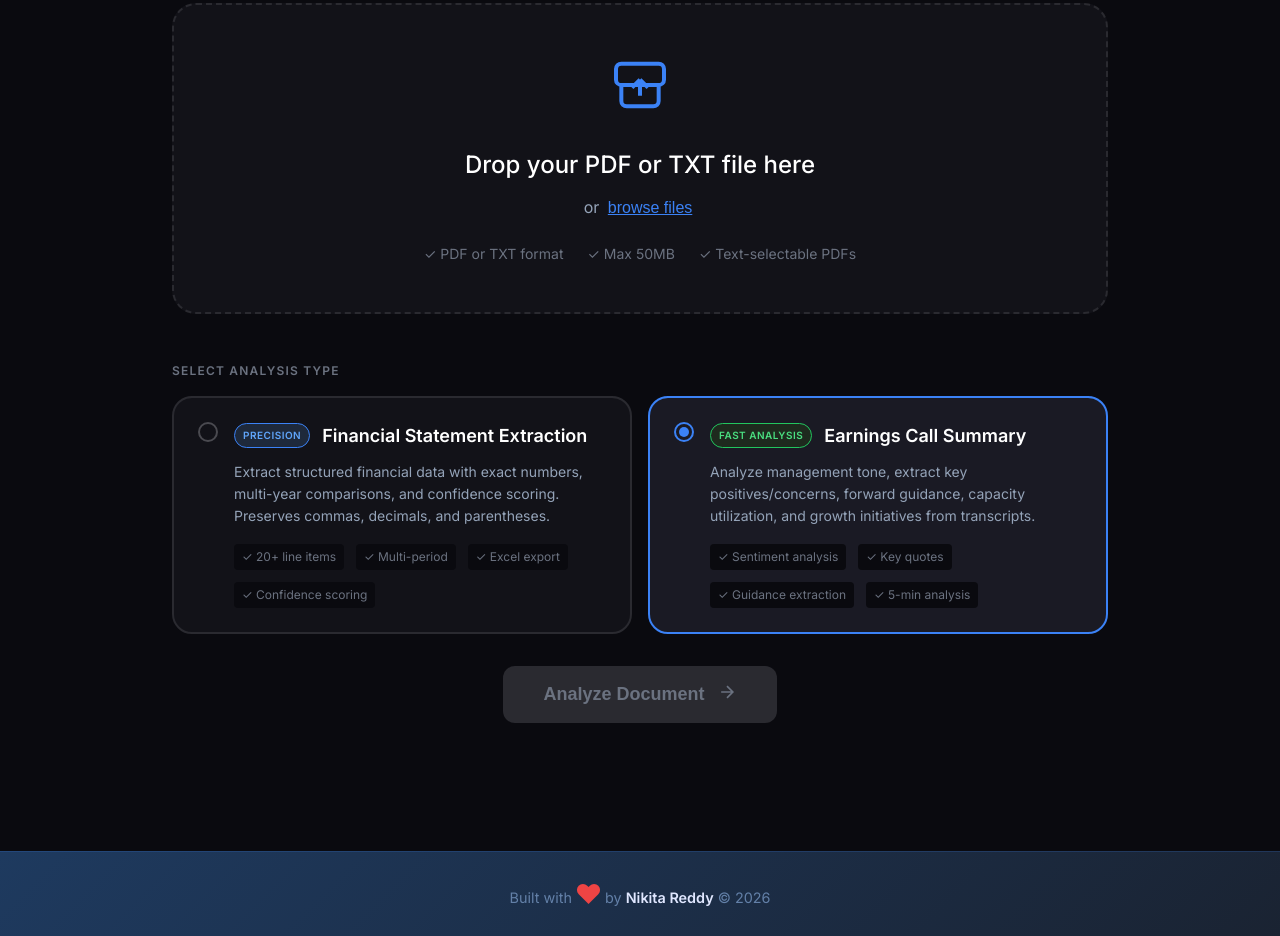
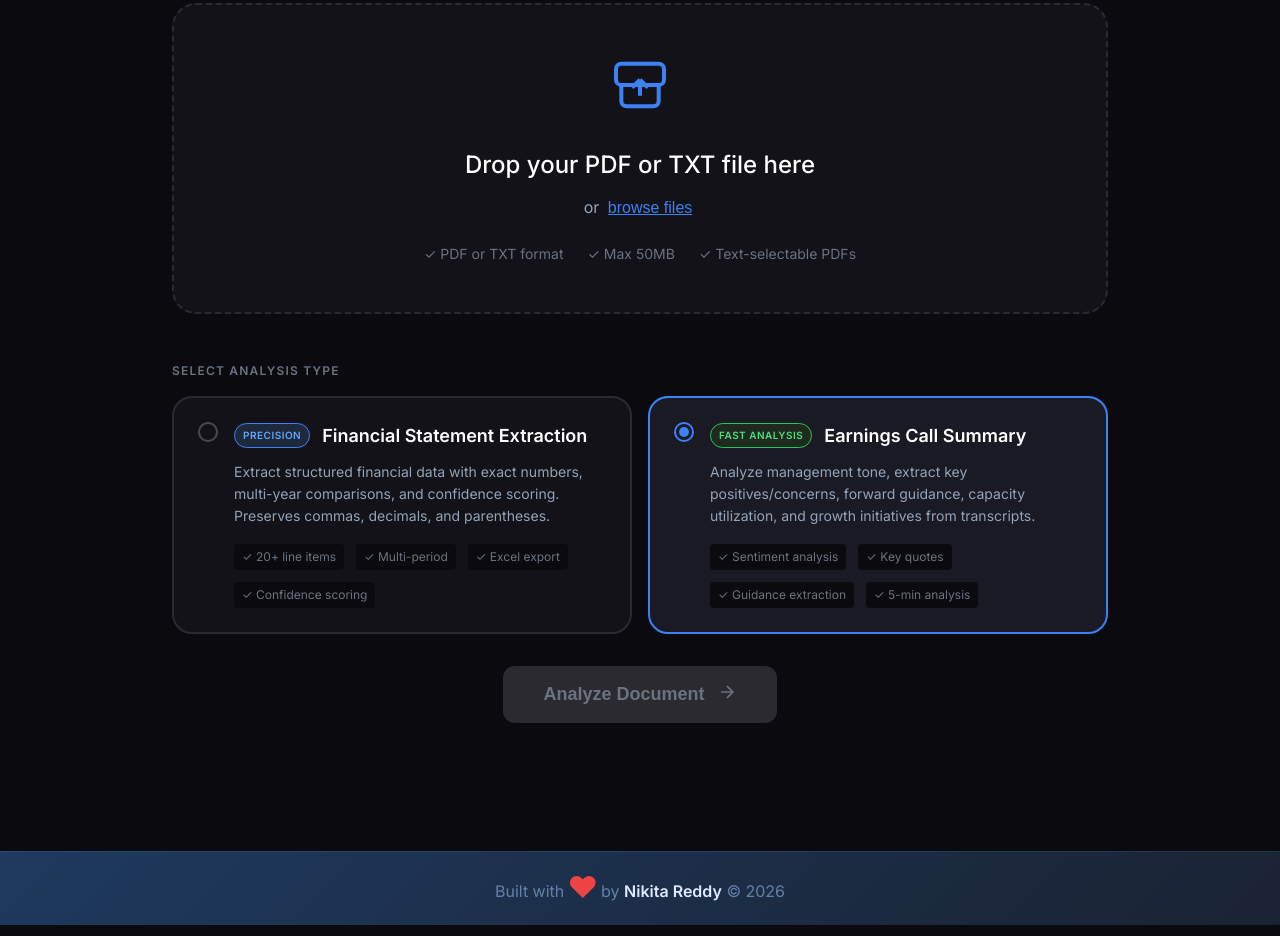
Before and after one commit to nikitaredy/research_final, a website: page public/index.html in a window 1280 px wide. Shown: the part 363-1299 px from the top of the page. Drawn offline with Linux system fonts and the light colour scheme.

Commit message:
html footer

```diff
--- a/public/index.html
+++ b/public/index.html
@@ -327,7 +327,7 @@
 .app-footer {
     background: linear-gradient(135deg, #1e3a5f 0%, #1a2332 100%);
     border-top: 1px solid rgba(59, 130, 246, 0.2);
-    padding: 1.5rem 1rem;
+    padding: 1rem 1rem;
     margin-top: 4rem;
     text-align: center;
 }
@@ -335,7 +335,7 @@
 .footer-content p {
     margin: 0;
     color: #6380a8;
-    font-size: 0.9rem;
+    font-size: 1rem;
     font-weight: 400;
 }
 
```
